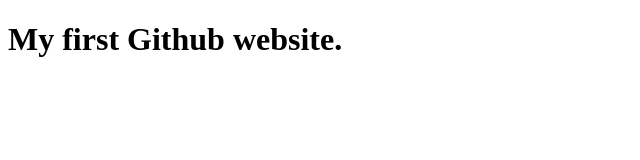
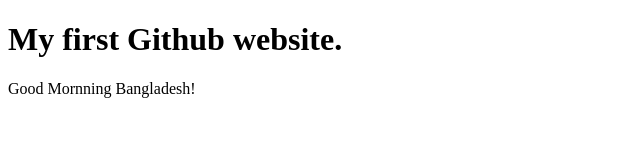
Before and after one commit to sanjoybiswas-CSE/my-second-website, a plain HTML site: page index.html in a window 1280 px wide. Shown: the whole page, without its empty margins (0-640 px from the left). Drawn offline with Linux system fonts and the light colour scheme.

Commit message:
second change

```diff
--- a/index.html
+++ b/index.html
@@ -7,5 +7,8 @@
 </head>
 <body>
     <h1>My first Github website.</h1>
+    <div>
+        <p>Good Mornning Bangladesh!</p>
+    </div>
 </body>
 </html>
```
